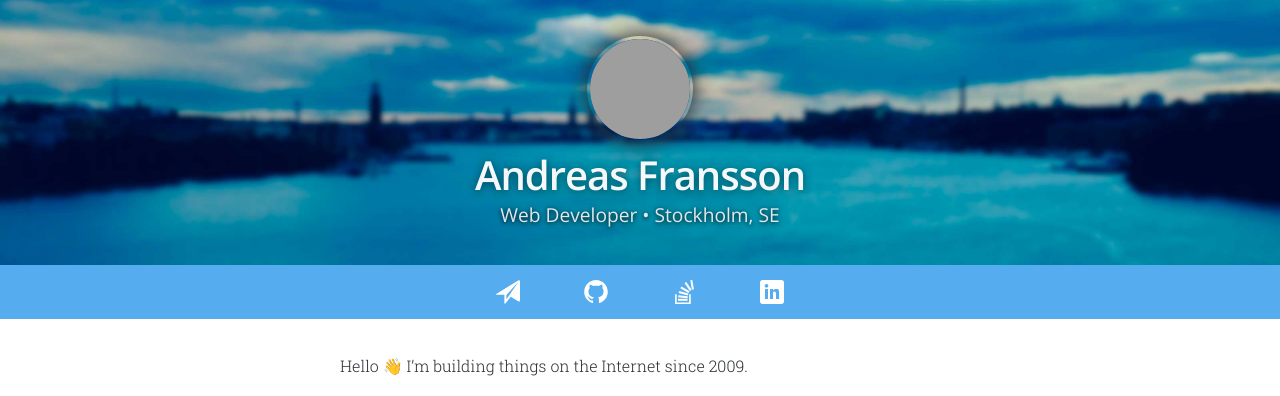
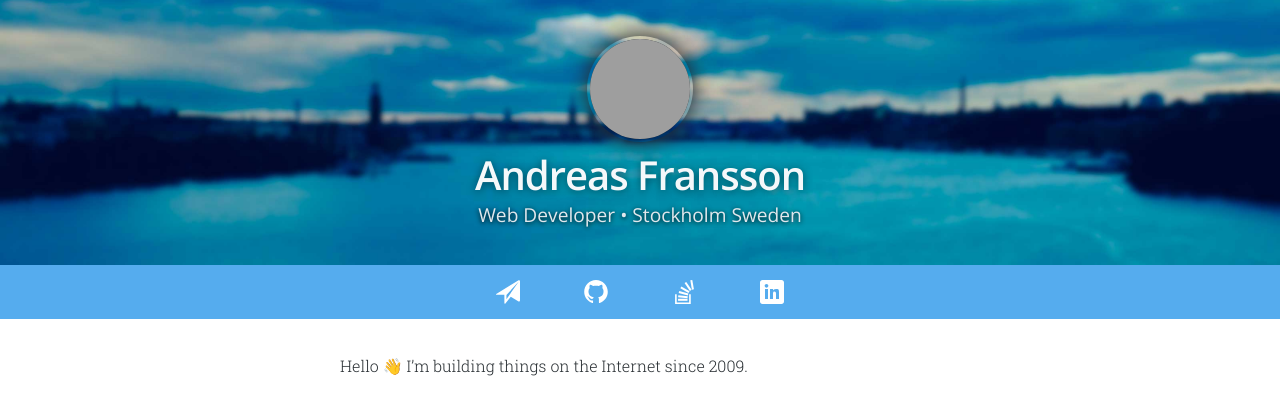
Before and after one commit to zykadelic/zykadelic.github.io, a Jekyll site: the page built from index.html, in a window 1280 px wide and 900 px high. Shown: the top 396 px of the window. Built offline with Jekyll 4.4.1, drawn with Linux system fonts in a browser that asks for light colours; grey boxes are pictures that could not be loaded.

Commit message:
copy fix

```diff
--- a/_layouts/default.html
+++ b/_layouts/default.html
@@ -19,7 +19,7 @@
 		<div class="contentWrapper contentWrapper--moreSpacing">
 			<div class="headerSection-avatar"></div>
 			<h1 class="headerSection-title">Andreas Fransson</h1>
-			<h2 class="headerSection-subtitle">Web Developer &bull; Stockholm, SE</h2>
+			<h2 class="headerSection-subtitle">Web Developer &bull; Stockholm Sweden</h2>
 		</div>
 	</header>
 
```
